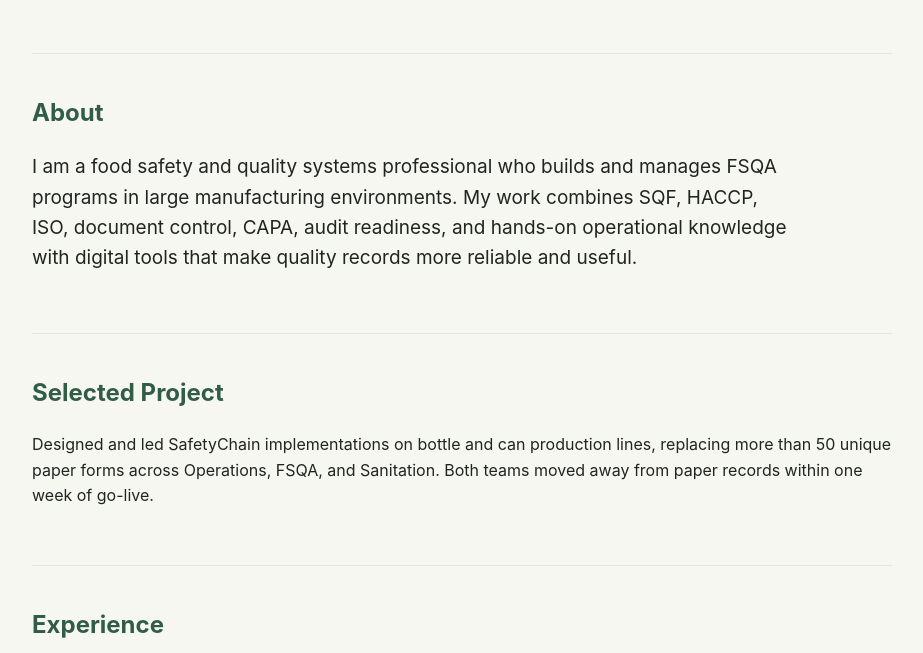
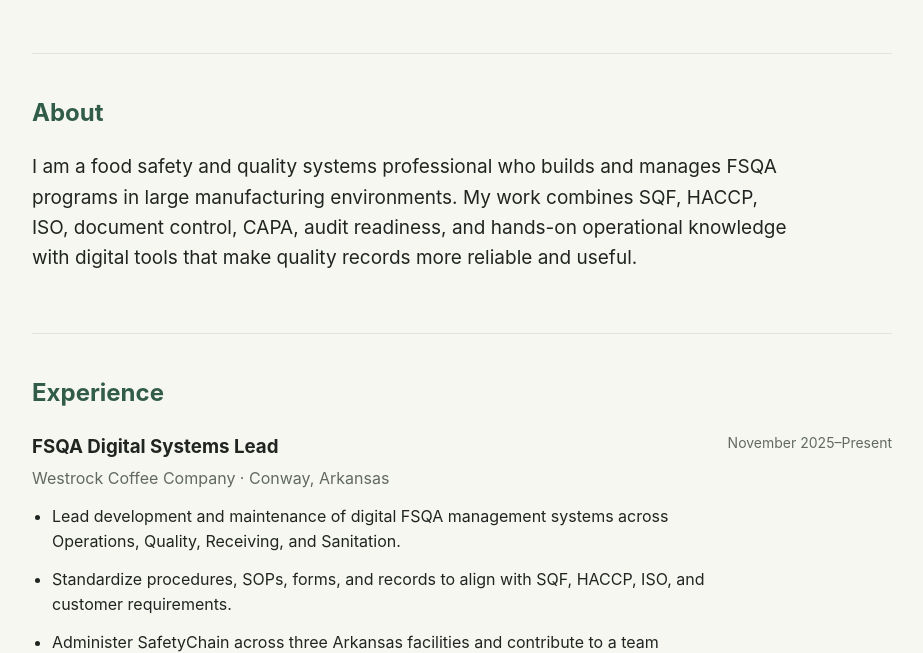
Before and after one commit to wigglywallaby/first_website, a plain HTML site: page index.html in a window 1280 px wide. Shown: the part 313-966 px from the top of the page, without its empty margins (178-1101 px from the left). Drawn offline with Linux system fonts and the light colour scheme.

Commit message:
Removed the Selected Project section

```diff
--- a/index.html
+++ b/index.html
@@ -390,16 +390,6 @@
         </section>
 
         <section>
-          <h2>Selected Project</h2>
-          <p>
-            Designed and led SafetyChain implementations on bottle and can
-            production lines, replacing more than 50 unique paper forms across
-            Operations, FSQA, and Sanitation. Both teams moved away from paper
-            records within one week of go-live.
-          </p>
-        </section>
-
-        <section>
           <h2>Experience</h2>
 
           <article class="role">
```
